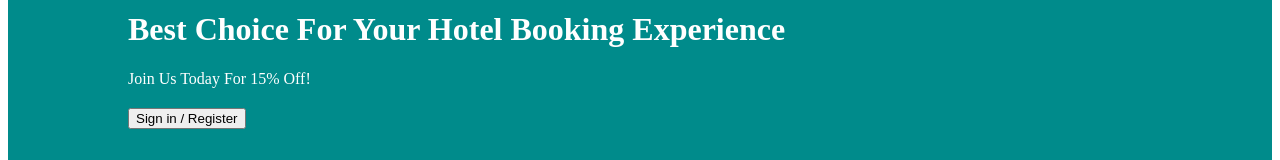
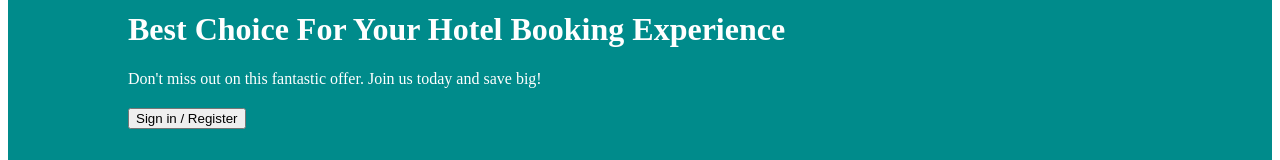
Before and after one commit to CS5610-Web-Booking/group-project, a React (Create React App) app in the folder client/: page / in a window 1280 px wide. Shown: the part 127-287 px from the top of the page. Built offline with nearby package versions, Linux system fonts and the light colour scheme; no server answers.

Commit message:
minor fix

```diff
--- a/client/src/components/header/Header.js
+++ b/client/src/components/header/Header.js
@@ -65,7 +65,7 @@ const Header = ({type}) => {
             {type !== "list" &&
                 <>
                 <h1 className="headerTitle">Best Choice For Your Hotel Booking Experience</h1>
-                <p className="headerDescription">Join Us Today For 15% Off!</p>
+                <p className="headerDescription">Don't miss out on this fantastic offer. Join us today and save big!</p>
                 { !user &&(<button onClick={onClickLoginRegister}>Sign in / Register</button>)}
                 <div className="headerSearch">
                     <div className="headerSearchItem">
```
